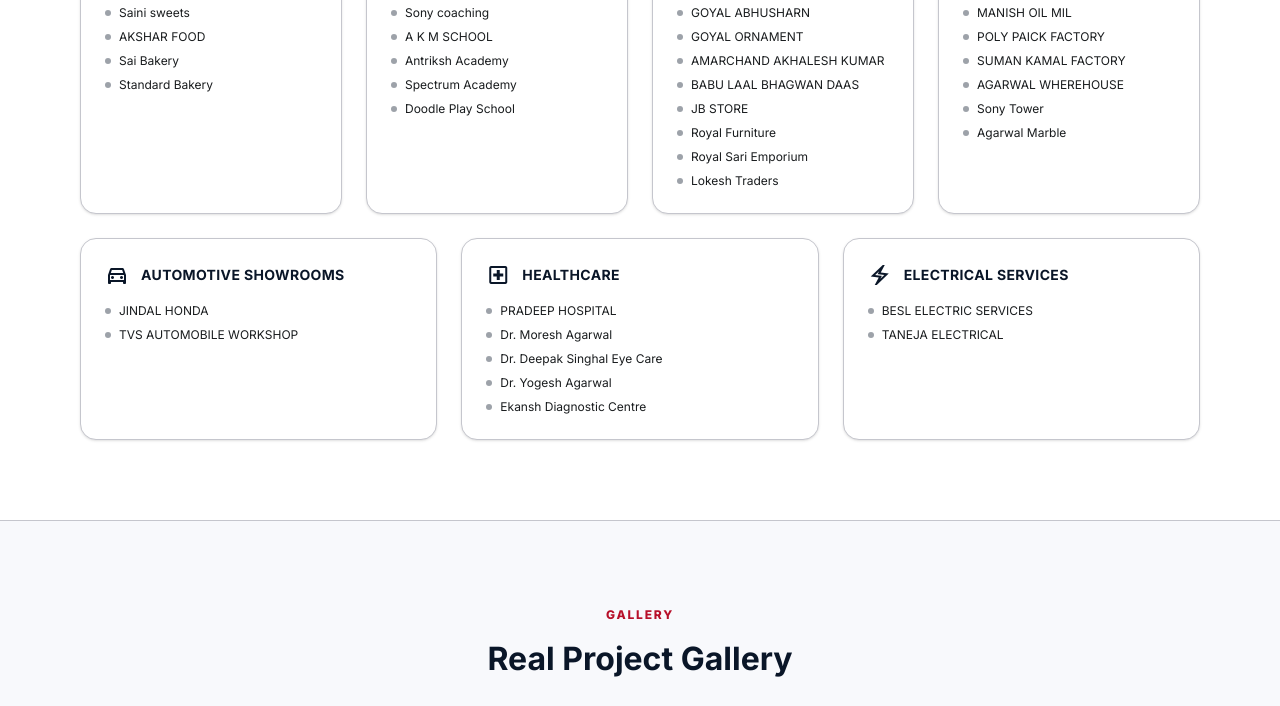
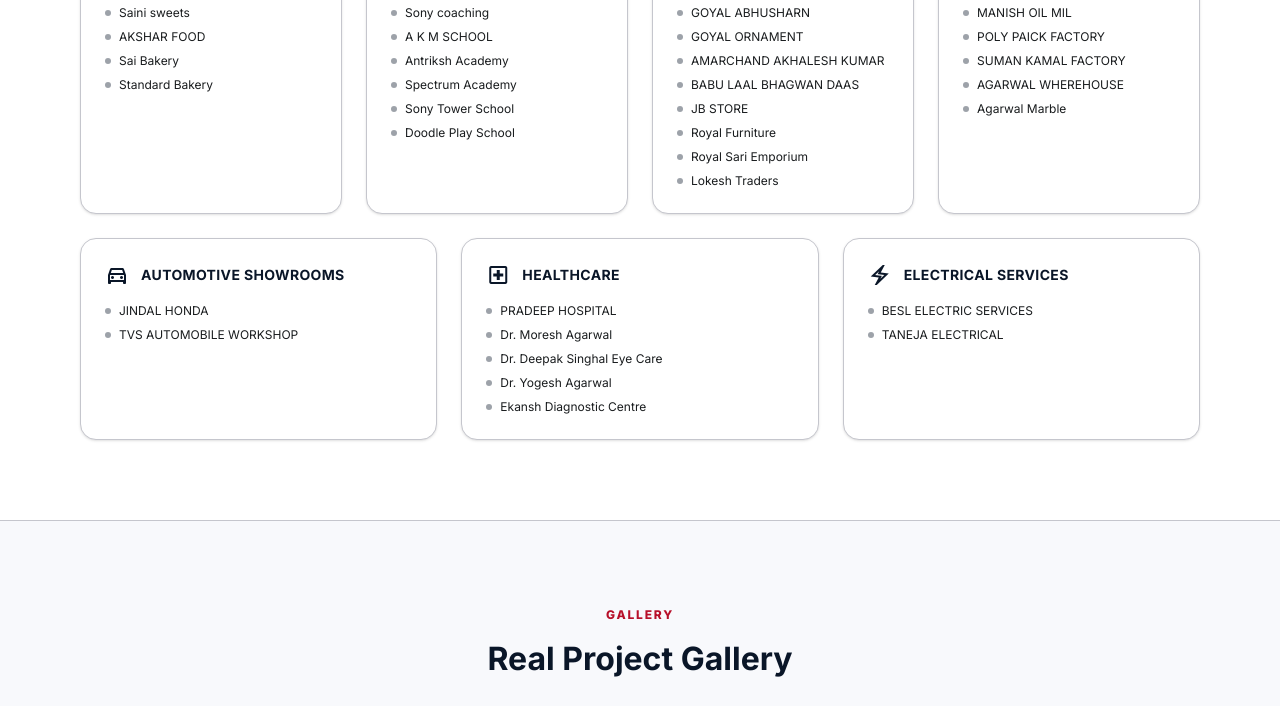
Before and after one commit to tsinghal451/cctv, a website: page index.html in a window 1280 px wide. Shown: the part 6279-6985 px from the top of the page. Drawn offline with nearby package versions, Linux system fonts and the light colour scheme.

Commit message:
Move Sony Tower to Education category as Sony Tower School

```diff
--- a/index.html
+++ b/index.html
@@ -1824,6 +1824,10 @@
                 <span class="sr-only">.</span></li>
                 <li class="flex items-center gap-2">
                   <span class="h-1.5 w-1.5 rounded-full bg-navy/40"></span>
+                  Sony Tower School
+                <span class="sr-only">.</span></li>
+                <li class="flex items-center gap-2">
+                  <span class="h-1.5 w-1.5 rounded-full bg-navy/40"></span>
                   Doodle Play School
                 <span class="sr-only">.</span></li>
               </ul>
@@ -1919,10 +1923,6 @@
                 <li class="flex items-center gap-2">
                   <span class="h-1.5 w-1.5 rounded-full bg-navy/40"></span>
                   AGARWAL WHEREHOUSE
-                <span class="sr-only">.</span></li>
-                <li class="flex items-center gap-2">
-                  <span class="h-1.5 w-1.5 rounded-full bg-navy/40"></span>
-                  Sony Tower
                 <span class="sr-only">.</span></li>
                 <li class="flex items-center gap-2">
                   <span class="h-1.5 w-1.5 rounded-full bg-navy/40"></span>
```
